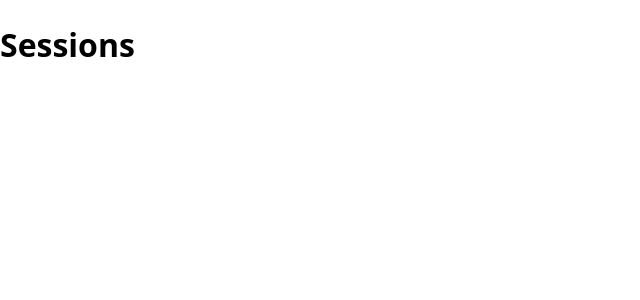
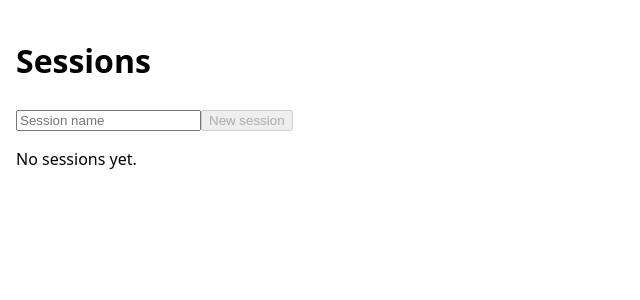
Before and after one commit to fabiomdiniz/fabio-game-show, a React (Vite) app: page / in a window 1280 px wide. Shown: the top 300 px of the page, without its empty margins (0-640 px from the left). Built offline with nearby package versions, Linux system fonts and the light colour scheme; the HTML template or start-up script is replaced by a standard one.

Commit message:
feat(sessions): session list/create/switch/delete screen

```diff
--- a/src/App.tsx
+++ b/src/App.tsx
@@ -1,25 +1,21 @@
 import { BrowserRouter, Routes, Route } from 'react-router-dom'
+import { StoreProvider } from './store/StoreContext'
+import Sessions from './screens/Sessions'
 
-function Sessions() {
-  return <h1>Sessions</h1>
-}
-
-function Session() {
-  return <h1>Session</h1>
-}
-
-function Admin() {
-  return <h1>Admin</h1>
+function ComingSoon({ title }: { title: string }) {
+  return <h1 style={{ padding: 16 }}>{title}</h1>
 }
 
 export default function App() {
   return (
-    <BrowserRouter>
-      <Routes>
-        <Route path="/" element={<Sessions />} />
-        <Route path="/session/:id" element={<Session />} />
-        <Route path="/admin" element={<Admin />} />
-      </Routes>
-    </BrowserRouter>
+    <StoreProvider>
+      <BrowserRouter>
+        <Routes>
+          <Route path="/" element={<Sessions />} />
+          <Route path="/session/:id" element={<ComingSoon title="Session" />} />
+          <Route path="/admin" element={<ComingSoon title="Admin" />} />
+        </Routes>
+      </BrowserRouter>
+    </StoreProvider>
   )
 }
--- /dev/null
+++ b/src/screens/Sessions.tsx
@@ -0,0 +1,54 @@
+import { useState } from 'react'
+import { Link } from 'react-router-dom'
+import { useStore } from '../store/StoreContext'
+
+export default function Sessions() {
+  const { state, dispatch } = useStore()
+  const [name, setName] = useState('')
+
+  function create() {
+    const trimmed = name.trim()
+    if (!trimmed) return
+    dispatch({ type: 'createSession', name: trimmed })
+    setName('')
+  }
+
+  return (
+    <div style={{ padding: 16 }}>
+      <h1>Sessions</h1>
+      <form
+        onSubmit={(e) => {
+          e.preventDefault()
+          create()
+        }}
+      >
+        <input
+          value={name}
+          onChange={(e) => setName(e.target.value)}
+          placeholder="Session name"
+          aria-label="Session name"
+        />
+        <button type="submit" disabled={!name.trim()}>
+          New session
+        </button>
+      </form>
+      <ul>
+        {state.sessions.map((s) => (
+          <li key={s.id}>
+            <Link to={`/session/${s.id}`}>{s.name}</Link>{' '}
+            <button
+              onClick={() => {
+                if (window.confirm(`Delete "${s.name}"?`)) {
+                  dispatch({ type: 'deleteSession', sessionId: s.id })
+                }
+              }}
+            >
+              Delete
+            </button>
+          </li>
+        ))}
+      </ul>
+      {state.sessions.length === 0 && <p>No sessions yet.</p>}
+    </div>
+  )
+}
```
Also changed, not shown: 1 other file (tests, documents, lock files or other folders).
